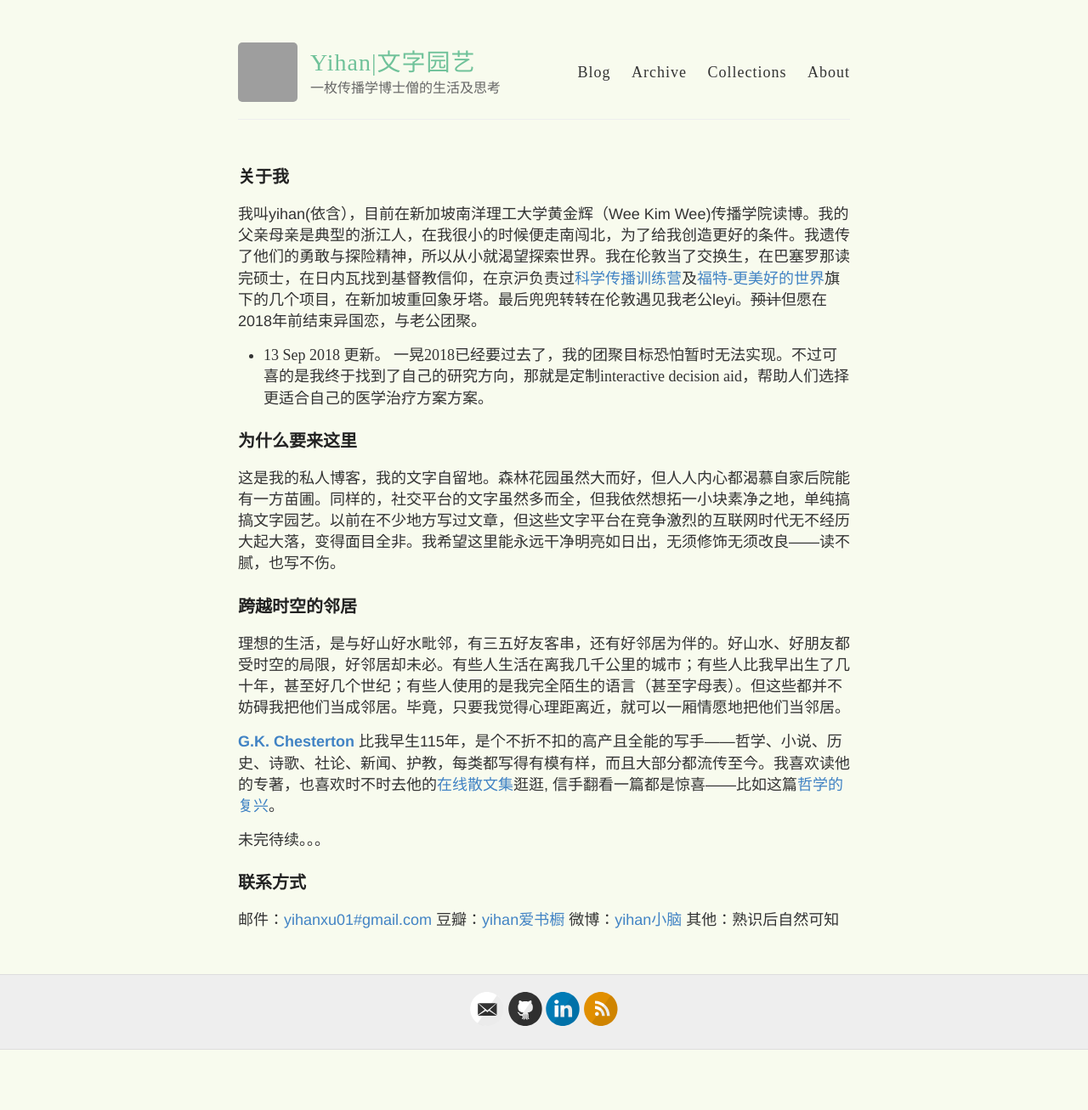
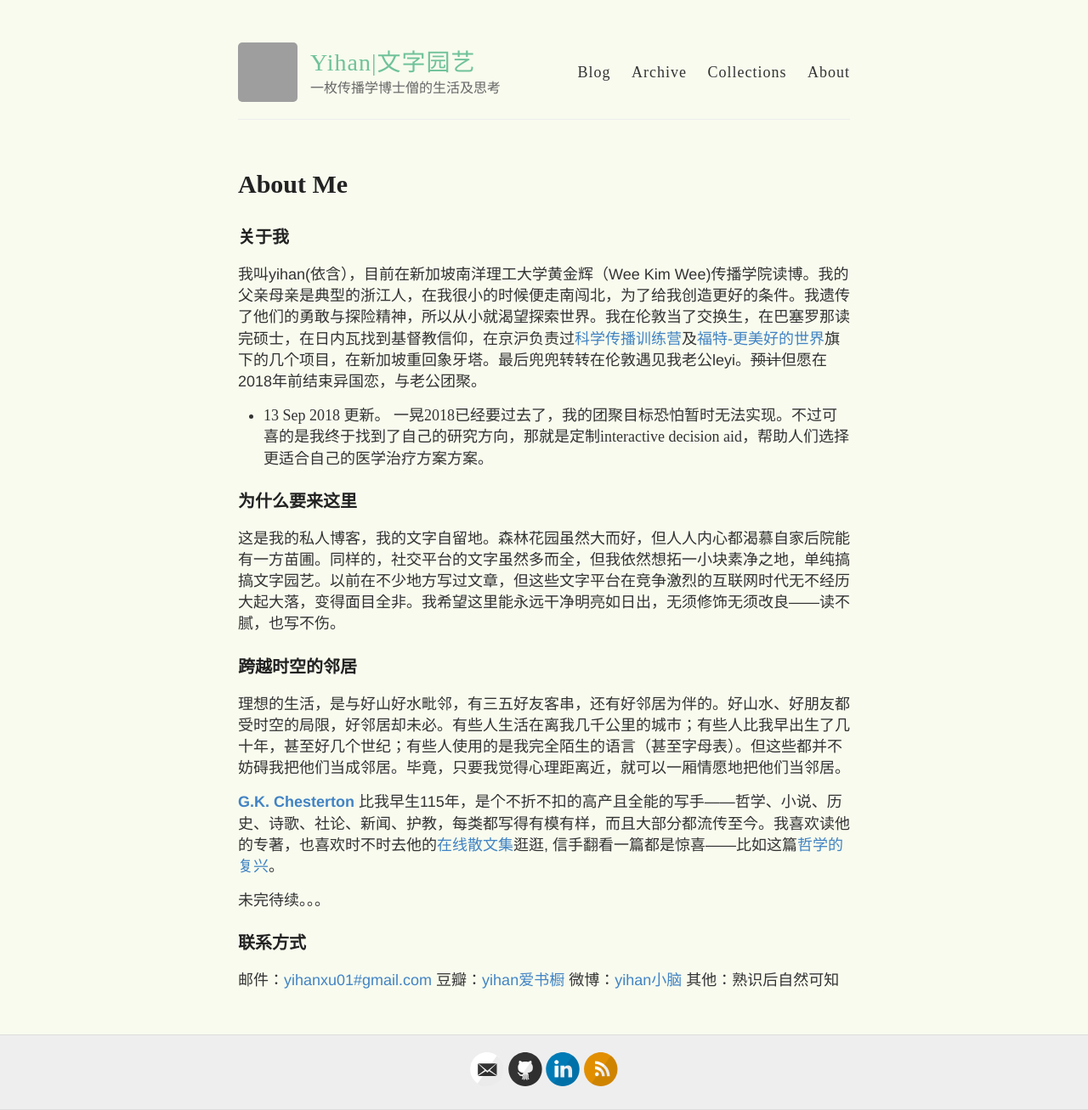
Before and after one commit to yihanxu/yihanxu.github.io, a Jekyll site: the page built from about.md, in a window 1280 px wide. Shown: the whole page at 85% size. Built offline with Jekyll 4.4.1, drawn with Linux system fonts in a browser that asks for light colours; comment, search, counter and statistics services are not loaded; before the commit the page ends 1236 px from its top, so only the background shows below that; grey boxes are pictures that could not be loaded.

Commit message:
Revise page layout

```diff
--- a/_layouts/page.html
+++ b/_layouts/page.html
@@ -9,4 +9,7 @@
   <div class="entry">
     {{ content }}
   </div>
+  <div class = "disqus">
+    {% include disqus.html %}
+  </div>
 </article>
--- a/about.md
+++ b/about.md
@@ -1,7 +1,8 @@
 ---
 layout: page
-title: " "
+title: "About Me"
 permalink: /about/
+comments: true
 ---
 
 ### 关于我
```
Also changed, not shown: archive.md (+1 -1 lines), blog.md (+1 -1 lines).
